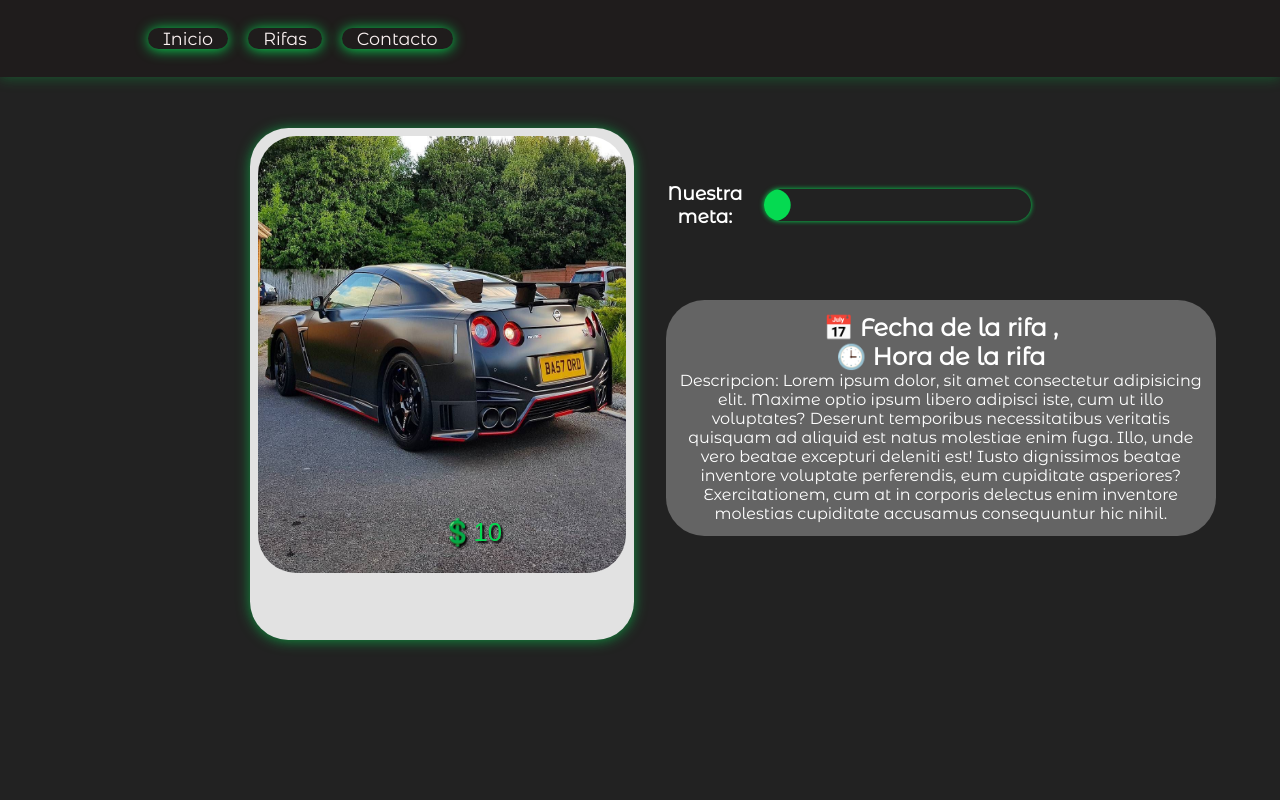
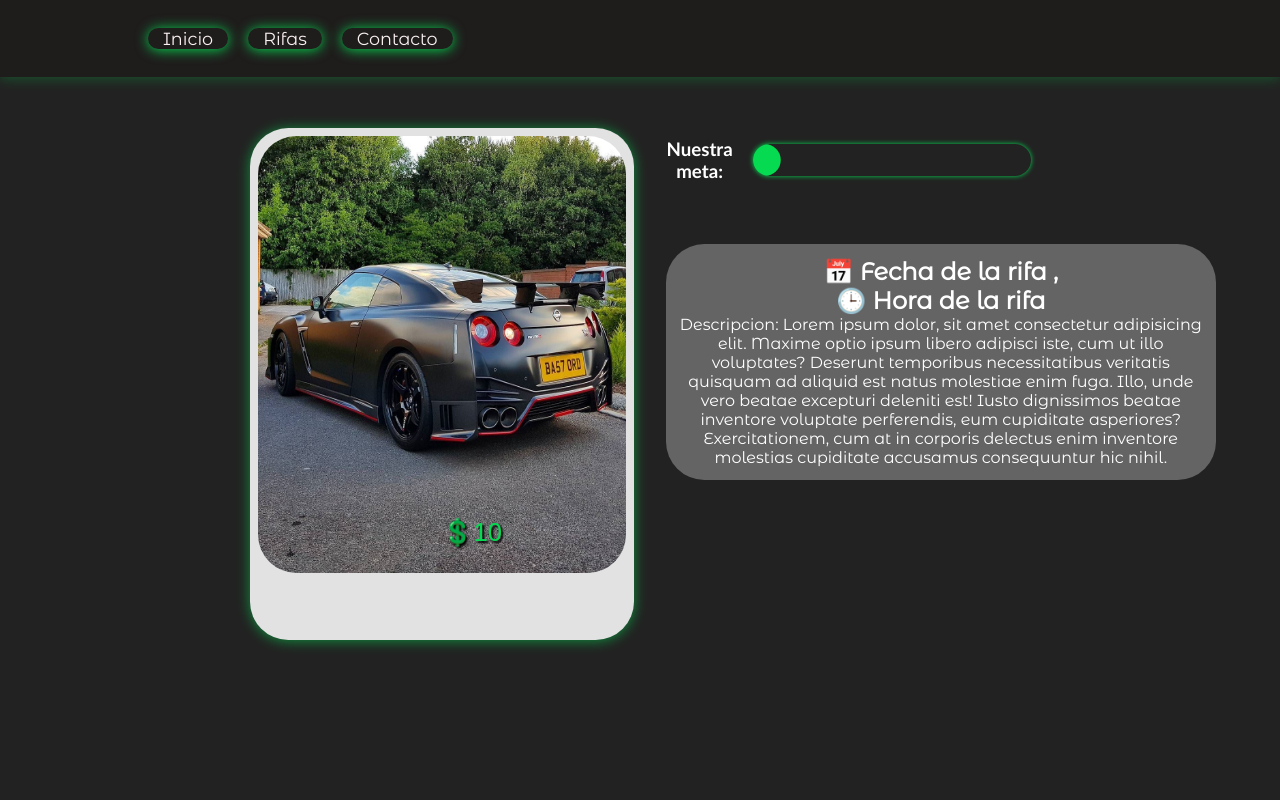
Before and after one commit to Jguerrero45/Proyecto_rifas, a website with bundled scripts: page templates/rifas.html in a window 1280 px wide. Shown: the top 800 px of the page. Built offline with nearby package versions, Linux system fonts and the light colour scheme.

Commit message:
cambiado el tipo de letra en info progress bar

```diff
--- a/css/template.css
+++ b/css/template.css
@@ -167,7 +167,7 @@ button:hover::before {
 }
 
 .descripcion {
-    margin-bottom: 28vw;
+    margin-bottom: 35vw;
     margin-left: 1vw;
 }
 
@@ -200,7 +200,6 @@ button:hover::before {
     bottom: 0;
     left: -100%;
     border-radius: inherit;
-    /* display: flex; */
     justify-content: center;
     align-items: center;
     color: white;
@@ -221,7 +220,7 @@ button:hover::before {
     position: absolute;
     margin-right: 5vw;
     left: 52%;
-    bottom: 33%;
+    bottom: 40%;
 }
 
 #texto_meta {
--- a/templates/rifas.html
+++ b/templates/rifas.html
@@ -38,7 +38,7 @@
                 <div class="descripcion">
 
                     <div class="containerbar">
-                        <h3>Nuestra meta:</h3>
+                        <h3 id="texto_meta">Nuestra meta:</h3>
                         <div class="progress-bar__container">
 
                             <div class="progress-bar">
```
